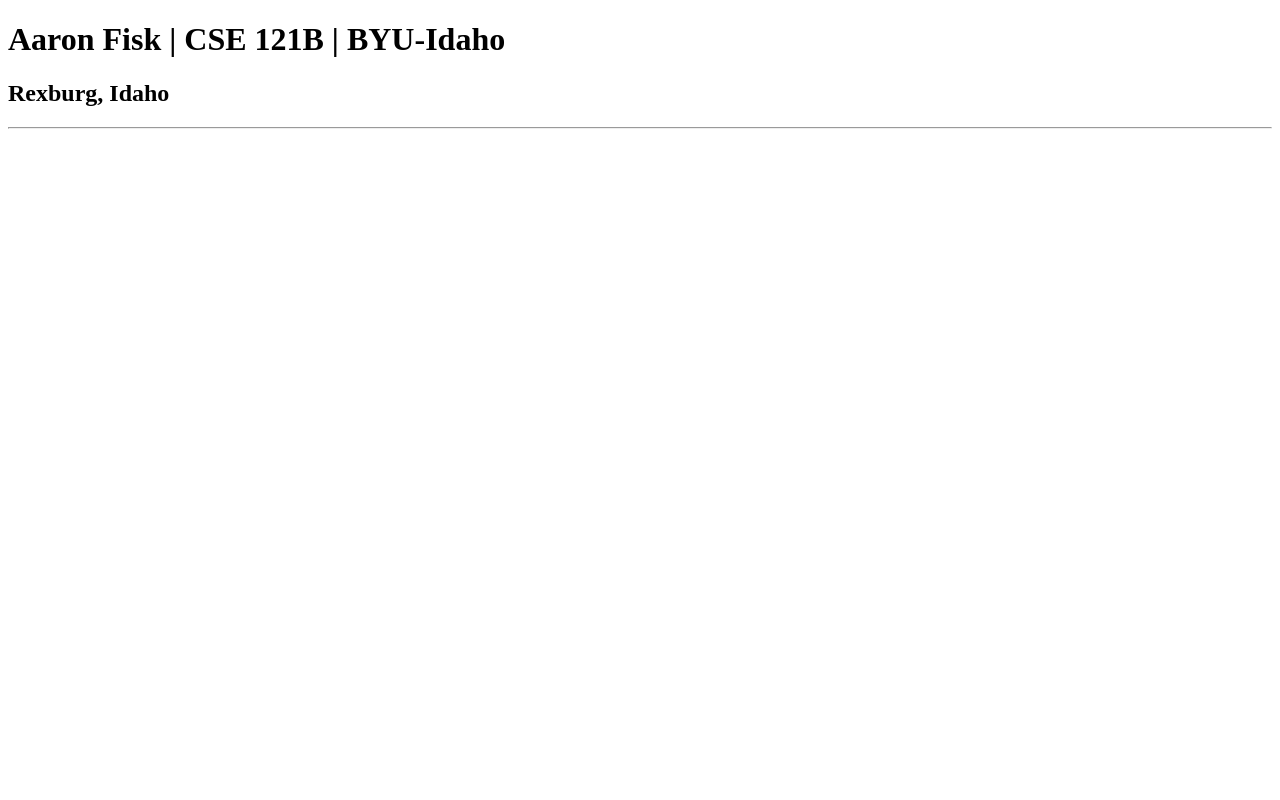
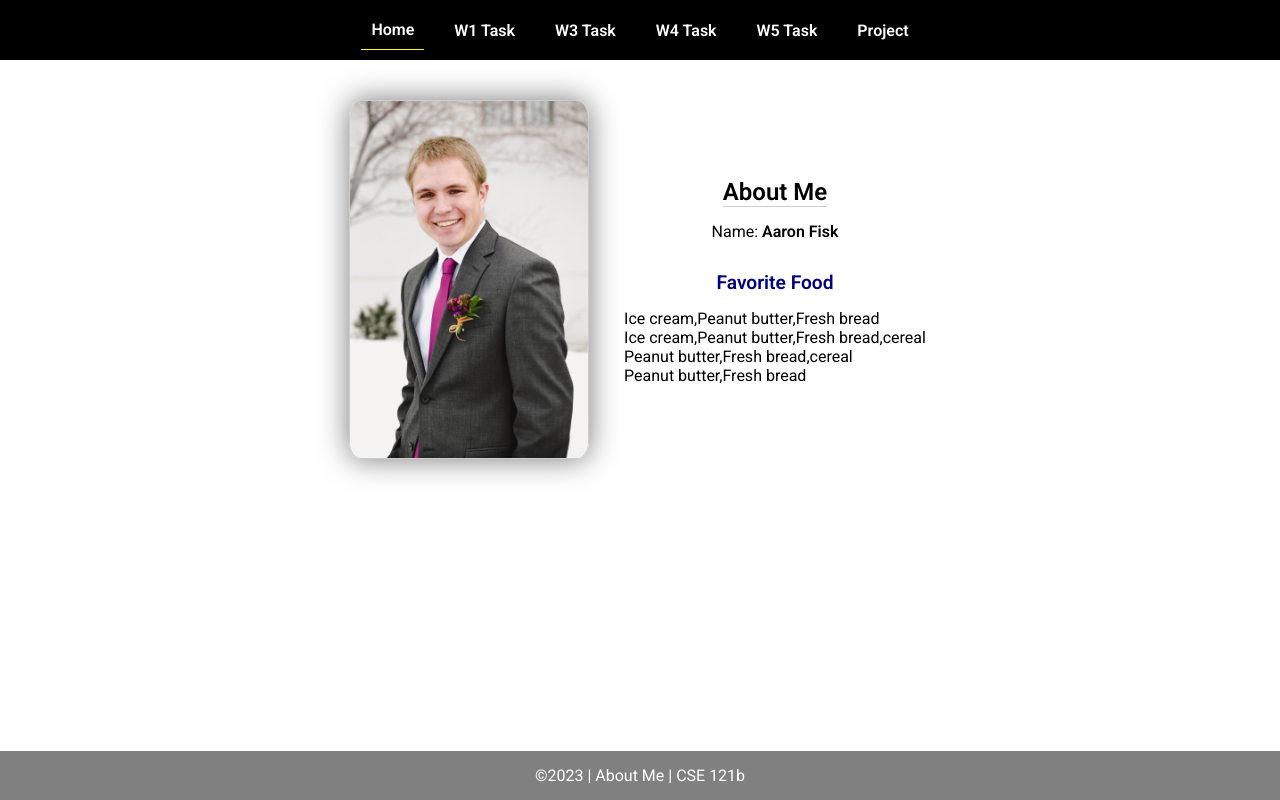
Before and after one commit to aafisk/cse121b, a plain HTML site: page index.html in a window 1280 px wide. Drawn offline with Linux system fonts and the light colour scheme.

Commit message:
Week 2 assignment

```diff
--- a/index.html
+++ b/index.html
@@ -1,14 +1,45 @@
 <!DOCTYPE html>
 <html lang="en">
+
 <head>
-    <meta charset="UTF-8">
-    <meta name="viewport" content="width=device-width, initial-scale=1.0">
-    <title>Aaron Fisk | CSE 121B | BYU-Idaho</title>
+  <meta charset="UTF-8">
+  <meta name="viewport" content="width=device-width, initial-scale=1.0">
+  <title>About Me | CSE 121b | W02: Programming Tasks</title>
+  <link rel="preconnect" href="https://fonts.googleapis.com">
+  <link rel="preconnect" href="https://fonts.gstatic.com" crossorigin>
+  <link href="https://fonts.googleapis.com/css2?family=Roboto:wght@400;600&display=swap"
+    rel="stylesheet">
+  <link rel="stylesheet" href="styles/main.css">
 </head>
 
 <body>
-    <h1>Aaron Fisk | CSE 121B | BYU-Idaho</h1>
-    <h2>Rexburg, Idaho</h2>
-    <hr>
+  <nav>
+    <ul id="menu">
+      <li><a id="toggleMenu">&equiv;</a></li>
+      <li><a href="index.html" class="active">Home</a></li>
+      <li><a href="w01-task.html">W1 Task</a></li>
+      <li><a href="w03-task.html">W3 Task</a></li>
+      <li><a href="w04-task.html">W4 Task</a></li>
+      <li><a href="w05-task.html">W5 Task</a></li>
+      <li><a href="project.html">Project</a></li>
+    </ul>
+  </nav>
+  <main id="home">
+    <picture>
+      <img src="images/placeholder.png" alt="Placeholder Image">
+    </picture>
+    <section>
+      <h1>About Me</h1>
+      <div class="info">Name: <span id="name"></span></div>
+      <h2>Favorite Food</h2>
+      <div class="block" id="food"></div>
+    </section>
+  </main>
+  <footer>
+    &copy;<span id="year"></span> | About Me | CSE 121b
+  </footer>
+  <script src="scripts/main.js"></script>
+  <script src="scripts/w02-task.js"></script>
 </body>
+
 </html>
--- /dev/null
+++ b/scripts/main.js
@@ -0,0 +1,9 @@
+// copyright year
+document.querySelector('#year').textContent = new Date().getFullYear();
+
+// toggle menu in small view
+const toggleMenu = () => {
+    document.querySelector('#menu').classList.toggle('open');
+}
+
+document.querySelector('#toggleMenu').addEventListener('click', toggleMenu);
--- /dev/null
+++ b/scripts/w02-task.js
@@ -0,0 +1,34 @@
+/* W02-Task - Profile Home Page */
+
+/* Step 1 - Setup type tasks - no code required */
+
+/* Step 2 - Variables */
+let fullName = "Aaron Fisk"
+let currentYear = 2023;
+let profilePicture = "images/IMG_1721.JPG";
+
+/* Step 3 - Element Variables */
+const nameElement = document.getElementById("name");
+const foodElement = document.getElementById("food");
+const yearElement = document.querySelector("#year");
+const imageElement = document.querySelector("img");
+
+/* Step 4 - Adding Content */
+nameElement.innerHTML = `<strong>${fullName}</strong>`;
+yearElement.textContent = `${currentYear}`;
+imageElement.src = profilePicture;
+imageElement.setAttribute("alt", `Profile image of ${fullName}`);
+
+/* Step 5 - Array */
+let foods = ["Ice cream", "Peanut butter", "Fresh bread"];
+foodElement.innerHTML = foods;
+
+let cereal = "cereal";
+foods.push(cereal);
+foodElement.innerHTML += `<br>${foods}`;
+
+foods.shift();
+foodElement.innerHTML += `<br>${foods}`;
+
+foods.pop();
+foodElement.innerHTML += `<br>${foods}`;
--- /dev/null
+++ b/styles/main.css
@@ -0,0 +1,157 @@
+/* Universal Selector */
+* {
+    margin: 0;
+    padding: 0;
+    box-sizing: border-box;
+}
+
+/* HTML Selectors */
+body {
+    font-family: 'Roboto', Helvetica, sans-serif;
+}
+
+nav {
+    background-color: black;
+    width: 100%;
+    position: fixed;
+    top: 0;
+}
+
+nav ul {
+    display: flex;
+    flex-direction: column;
+    align-items: center;
+    max-width: fit-content;
+    margin: 0 auto;
+}
+
+nav ul li {
+    flex: 1 1 auto;
+}
+
+nav ul li:first-child {
+    display: block;
+    font-size: 2rem;
+}
+
+nav ul li:first-child a {
+    padding: 1px 10px;
+}
+
+nav ul li {
+    display: none;
+    list-style: none;
+    margin: 10px;
+}
+
+nav ul li a {
+    display: block;
+    padding: 10px;
+    text-decoration: none;
+    font-weight: 600;
+    color: white;
+    text-align: center;
+}
+
+nav ul li a:hover {
+    background-color: #efefef;
+    color: black;
+}
+
+h1, h2 {
+    text-align: center;
+    margin-bottom: 15px;
+
+}
+
+h1 {
+border-bottom: 1px solid #ccc;
+}
+
+h2 {
+    font-size: 1.2rem;
+    color: navy;
+    text-align: center;
+    margin-top: 30px;
+}
+
+main {
+    margin-top: 125px;
+    display: grid;
+    grid-template-columns: 1fr;
+    grid-gap: 20px;
+    align-items: center;
+    justify-content: center;
+}
+
+picture {
+    margin: 0 auto;
+}
+
+picture img {
+    width: 240px;
+    height: auto;
+    border-radius: 5%;
+    border: 1px solid #ccc;
+    box-shadow: 0 0 30px #777;
+}
+
+section {
+    display: flex;
+    flex-direction: column;
+    align-items: center;
+    margin: 10px
+}
+
+label {
+    margin: 15px 0;
+}
+
+footer {
+    background-color: gray;
+    color: white;
+    padding: 15px;
+    text-align: center;
+    width: 100%;
+    position: fixed;
+    bottom: 0;
+}
+
+/* Class Selectors */
+.active {
+    border-bottom: 1px solid yellow;
+}
+
+.open li {
+    display: block;
+}
+
+.block {
+    display: block;
+}
+
+/* ID Selectors */
+
+/* Media Queries */
+@media only screen and (min-width: 32.5em) {
+    nav ul {
+        flex-direction: row;
+    }
+
+    nav ul li:first-child {
+        display: none;
+    }
+
+    nav ul li {
+        display: block;
+    }
+
+    main {
+        margin: 100px auto 20px;
+        grid-template-columns: 250px 1fr;
+        max-width: -moz-fit-content;
+        max-width: fit-content;
+
+    }
+
+}
```
Also changed, not shown: index-old.html (added, +14 -0 lines), images/IMG_1721.JPG (added), images/placeholder.png (added).
